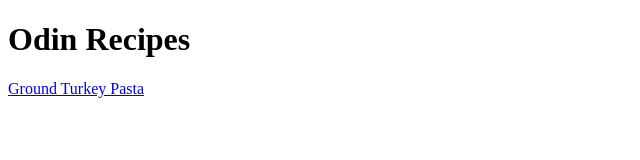
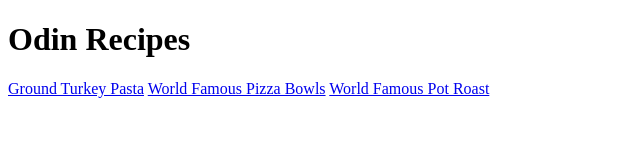
Before and after one commit to Sauronsson/html-recipe-website, a plain HTML site: page index.html in a window 1280 px wide. Shown: the whole page, without its empty margins (0-640 px from the left). Drawn offline with Linux system fonts and the light colour scheme.

Commit message:
updated index to include new recipes

```diff
--- a/index.html
+++ b/index.html
@@ -6,5 +6,7 @@
   <body>
     <h1>Odin Recipes</h1>
     <a href="recipes/GroundTurkeyPasta.html">Ground Turkey Pasta</a>
+    <a href="recipes/pizzabowls.html">World Famous Pizza Bowls</a>
+    <a href="recipes/PotRoast.html">World Famous Pot Roast</a>
   </body>
 </html>
```
